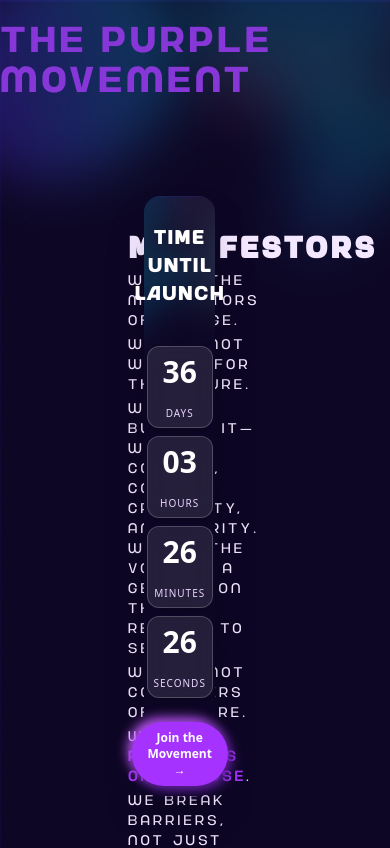
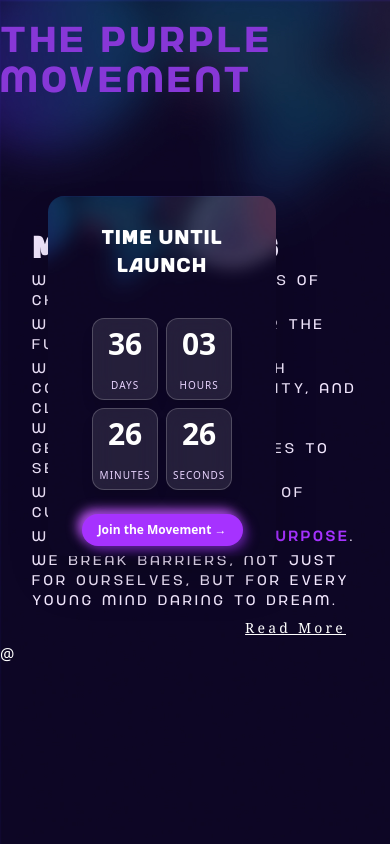
Before and after one commit to gtech-mulearn/Purple-Movement-Website, a React (Vite) app: page / in a window 390 px wide. Shown: the top 848 px of the page. Built offline with nearby package versions, Linux system fonts and the light colour scheme.

Commit message:
feat:responsive

```diff
--- a/src/App.tsx
+++ b/src/App.tsx
@@ -8,15 +8,15 @@ function App() {
   return (
 
     <div  className="text-white bg-[url('../src/assets/images/ptm.jpg')] bg-cover overflow-hidden min-h-[100vh]">
-      <div className="flex items-center justify-center ">
-        <h1 className="font-NuraBold text-4xl md:text-6xl font-extrabold text-[#8737d7] tracking-widest uppercase mt-5">The Purple Movement</h1>
+      <div className=" w-full flex items-center justify-center">
+        <h1 className="font-NuraBold text-4xl md:text-6xl font-extrabold text-[#8737d7] tracking-widest uppercase mt-5 ">The Purple Movement</h1>
       </div>
 
       {/* Main Content  */}
-      <div className=" flex flex-col-reverse md:flex-row mt-24 mx-32 gap-4 md:justify-between md:items-start">
+      <div className=" flex flex-col-reverse md:mx-32  mx-4 md:flex-row mt-24 gap-4 md:justify-between md:items-start">
           <Manifesto />
           <CountDownTimer endDate={endDate} />
-      </div>
+      </div>@
     </div>
 
 
--- a/src/components/CountDownTimer/index.tsx
+++ b/src/components/CountDownTimer/index.tsx
@@ -28,7 +28,7 @@ const CountDownTimer = ({ endDate }: { endDate: Date }) => {
     }, [endDate]);
 
     return (
-        <div className="w-full  md:w-1/2 text-white px-4">
+        <div className=" md:w-1/2 w-full mx-4 text-white px-4">
             <div className={styles.flipCardWrapper}>
                 <div className={`${styles.flipCardInner} ${isFlipped ? styles.flipped : ''}`}>
                     <div className={`${styles.glow}`}></div>
--- a/src/components/Manifesto/index.tsx
+++ b/src/components/Manifesto/index.tsx
@@ -4,7 +4,7 @@ const Manifesto = () => {
     const [expanded, setExpanded] = useState(false);
 
     return (
-        <div className={` mt-4 h-full w-half flex justify-center items-start    `}>
+        <div className={` mt-4 h-full w-half flex justify-center items-start mx-4`}>
             <div className="tracking-[0.2em] text-purple-100 w-full max-w-md space-y-3">
                 <div className="space-y-1">
                     <h2 className={`font-varien tracking-[0.1em] leading-tight text-3xl font-extrabold `} >
```
